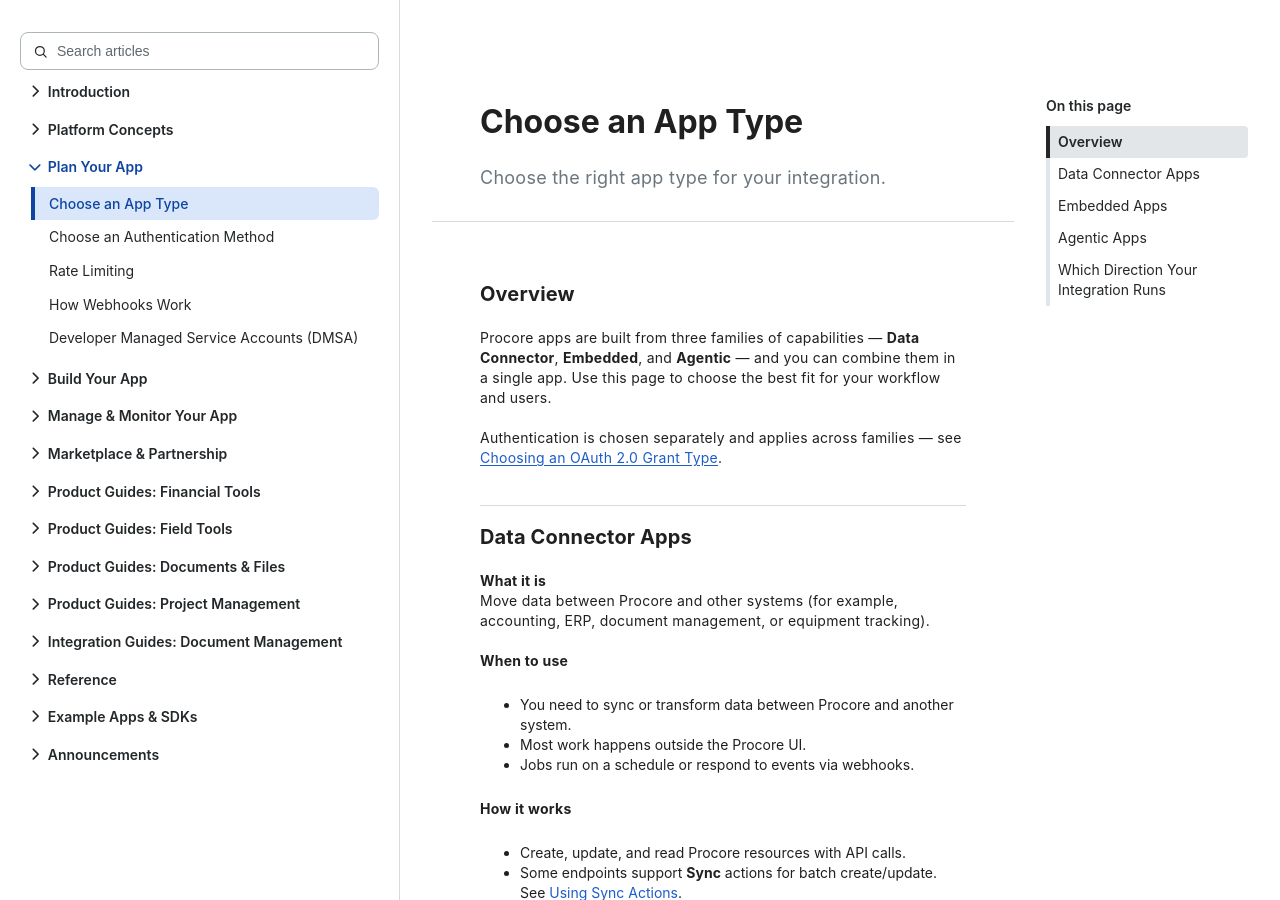
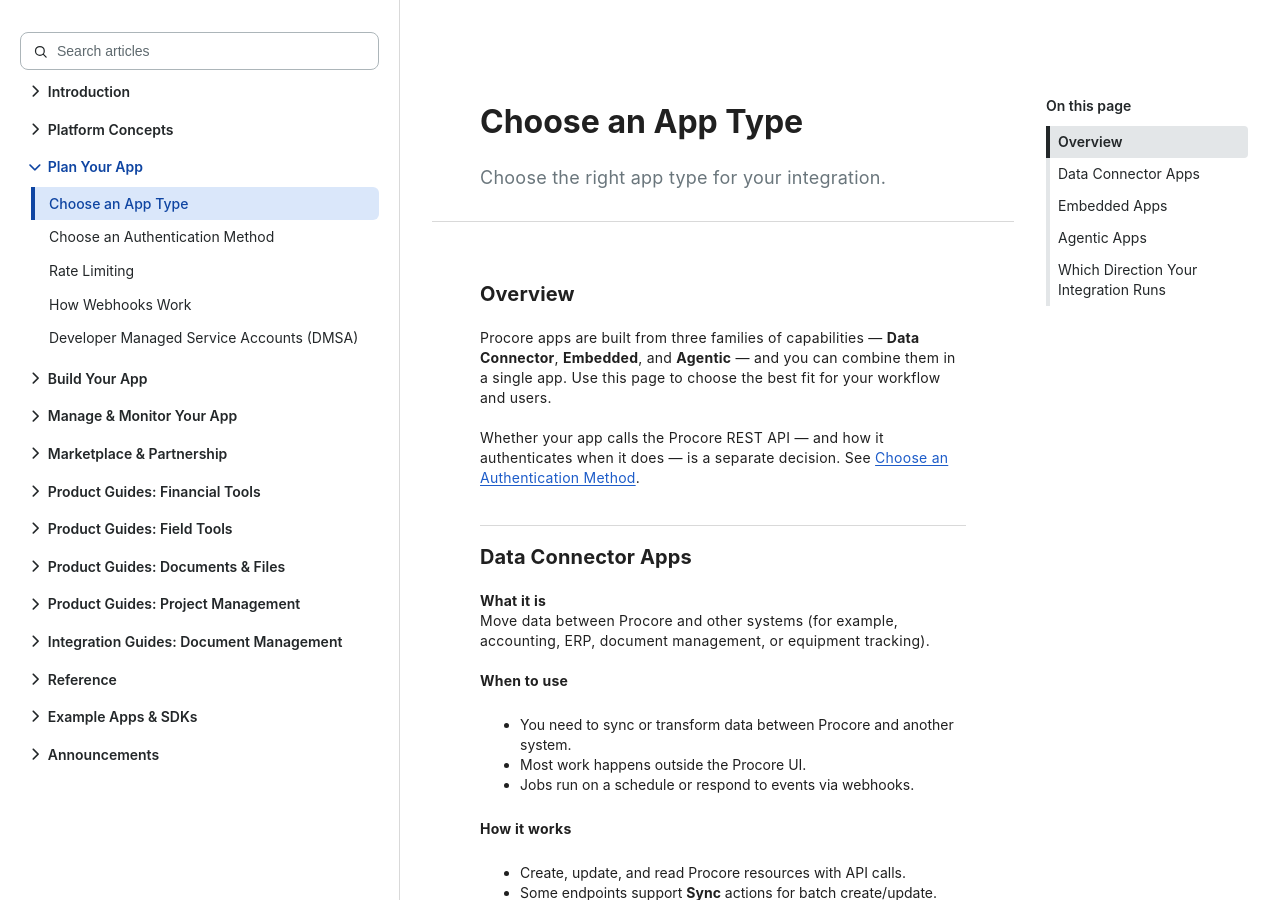
Before and after one commit to procore/documentation, a Jekyll site: the page built from plan_your_app/building_apps_app_types.md, in a window 1280 px wide and 900 px high. Built offline with Jekyll 4.4.1, drawn with Linux system fonts in a browser that asks for light colours; comment, search, counter and statistics services are not loaded.

Commit message:
docs: scope the grant type page to Procore API authentication
With Agentic and Embedded on the site, "Choose an Authentication
Method" reads as though it governs every capability. It does not - the
two OAuth grants are how an app calls the Procore REST API, which is
what Data Connector components are for.

Choose an App Type actively reinforced the wrong reading with
"Authentication is chosen separately and applies across families".
That line now scopes the decision to whether the app calls the Procore
API at all.

The grant type page states its scope in the Overview, and names the one
contrast that exists today: an Agentic app's MCP server signs customers
in through a redirect-based flow to the developer's own system, which
is not one of these grants. It also keeps the door open for apps that
mix - anything calling the Procore API declares Data Connector
components and uses these grants for that.

Co-Authored-By: Claude Opus 5 <noreply@anthropic.com>

```diff
--- a/plan_your_app/building_apps_app_types.md
+++ b/plan_your_app/building_apps_app_types.md
@@ -10,7 +10,7 @@ section_title: Plan Your App
 
 Procore apps are built from three families of capabilities — **Data Connector**, **Embedded**, and **Agentic** — and you can combine them in a single app. Use this page to choose the best fit for your workflow and users.
 
-Authentication is chosen separately and applies across families — see [Choosing an OAuth 2.0 Grant Type]({{ site.url }}{{ site.baseurl }}{% link oauth/oauth_choose_grant_type.md %}).
+Whether your app calls the Procore REST API — and how it authenticates when it does — is a separate decision. See [Choose an Authentication Method]({{ site.url }}{{ site.baseurl }}{% link oauth/oauth_choose_grant_type.md %}).
 <br><br>
 
 ***
```
Also changed, not shown: oauth/oauth_choose_grant_type.md (+2 -0 lines).
